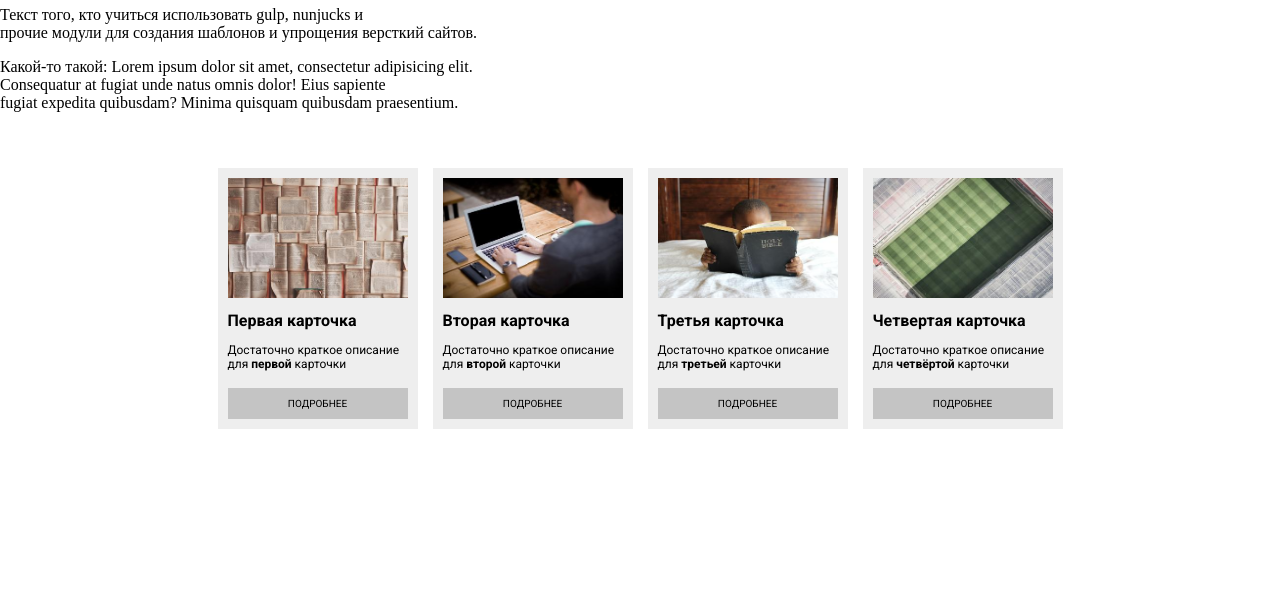
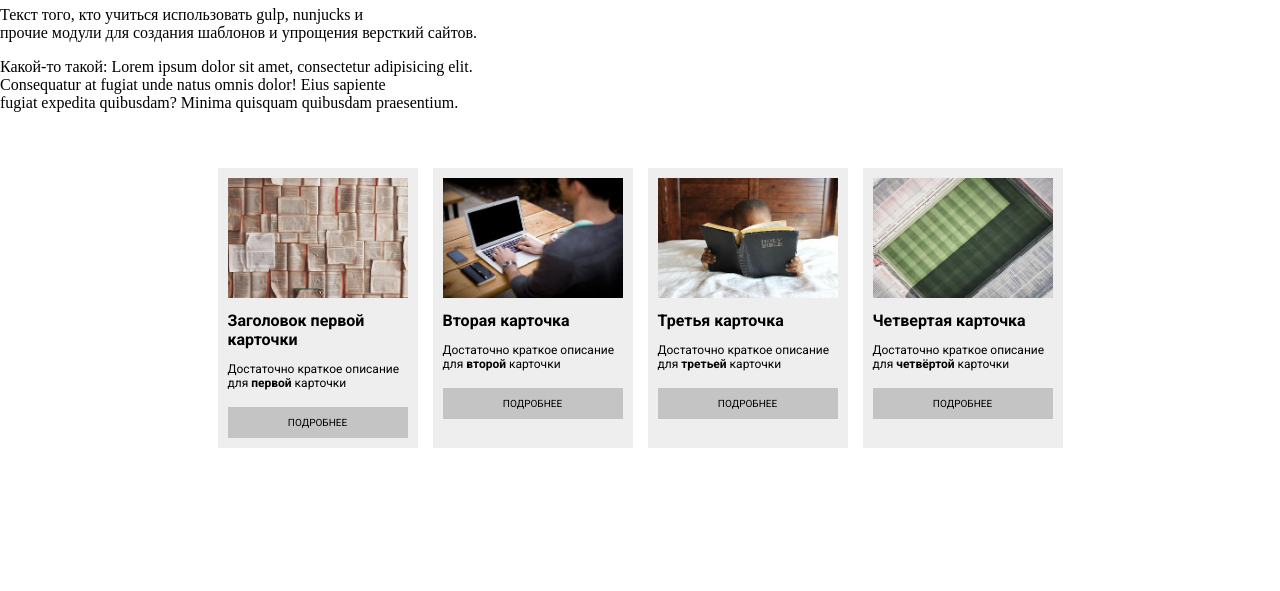
Before and after one commit to Towerbank/tower_tutorial, a website: page src/index.html in a window 1280 px wide. Shown: the part 209-800 px from the top of the page. Drawn offline with nearby package versions, Linux system fonts and the light colour scheme; files that its build step writes are made by us from their sources.

Commit message:
меняем заголовок для карточки

```diff
--- a/src/index.html
+++ b/src/index.html
@@ -2,7 +2,7 @@
 {% set title = "Главная страница моей первой страницы" %}
 {% from 'includes/marcos.html' import card %}
 {% set items = [
-  { src:'img/card-1.jpg', title:'Первая карточка',
+  { src:'img/card-1.jpg', title:'Заголовок первой карточки',
   description:'Достаточно краткое описание для <b>первой</b> карточки'},
   { src:'img/card-2.jpg', title:"Вторая карточка",
   description:'Достаточно краткое описание для <b>второй</b> карточки'},
--- a/src/styles/parts/_general.scss
+++ b/src/styles/parts/_general.scss
@@ -32,7 +32,7 @@ body {
     font-size: 16px;
     font-weight: bold;
     margin-left: 10px;
-
+    word-wrap: break-word;
   }
 
   &__description {
```
Also changed, not shown: build/css/main.css, build/index.html.
